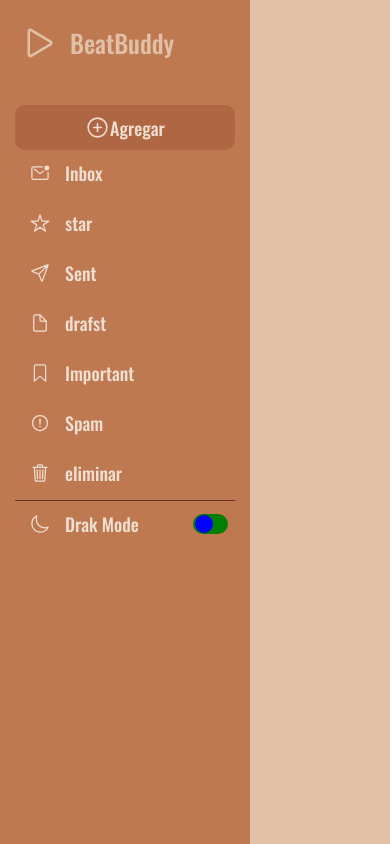
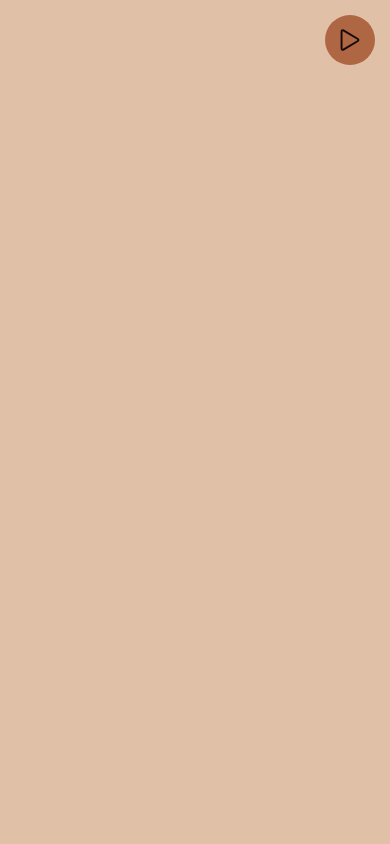
Before and after one commit to AngelRodas/killer_music.github.io, a PHP site: page / in a window 390 px wide. Run offline with PHP 8.4, Linux system fonts and the light colour scheme.

Commit message:
se adapta para cualquier dispositivo y se agregan botones para pantallas pequeñas

```diff
--- a/css/main.css
+++ b/css/main.css
@@ -41,15 +41,38 @@ body{
      --fondo4: rgb(122 14 9);
       --texto-o: rgb(15 0 0);
 }
+/* menu para pantallas pequeñas */
+.menu{
+    position: fixed;
+    width: 50px;
+    height: 50px;
+    font-size: 30px;
+    display: none;
+    justify-content: center;
+    align-items: center;
+    border-radius: 50%;
+    cursor: pointer;
+    background-color:var(--buttom);
+    color: var(--barra-lateral);
+    right: 15px;
+    top: 15px;
+    z-index: 100;
+}
+/* menu normal para pc */
 .barra-lateral{
-
+    position: fixed;
+    display: flex;
+    flex-direction: column;
+    justify-content: space-between;
     width: 250px;
     height: 100%;
     overflow: hidden;
     padding: 20px 15px;
     background-color: var(--fondo);
-    transition: width 0.5s ease;
     color: var(--letra-c);
+    transition:width 0.5s ease,background-color 0.3s ease,left 0.5s ease;
+    z-index: 50;
+
 }
 .mini-barra-lateral{
 width: 80px;
@@ -105,6 +128,21 @@ font-size: 25px;
 
 
 /*------------------------------> Menu Navegador*/
+.barra-lateral .navegacion{
+    height: 100%;
+    overflow-y: auto;
+    overflow-x: hidden;
+}
+.barra-lateral .navegacion::-webkit-scrollbar{
+    width: 5px;
+}
+.barra-lateral .navegacion::-webkit-scrollbar-thumb{
+    background-color: var(--letra-co);
+    border-radius: 5px;
+}
+.barra-lateral .navegacion::-webkit-scrollbar-thumb:hover{
+    background-color: var(--fondo);
+}
 .barra-lateral .navegacion li{
     list-style: none;
     display: flex;
@@ -117,7 +155,7 @@ font-size: 25px;
     align-items: center;
     text-decoration: none;
     border-radius: 10px;
-    background-color: var(--fondo);
+
     color: var(--texto);
 }
 .barra-lateral .navegacion a:hover{
@@ -134,6 +172,7 @@ font-size: 25px;
     width: 100%;
     height: 1px;
     background-color: var(--fondo4);
+    margin-top: 15px;
 }
 
 /*-------------------------> Modo Oscuro*/
@@ -142,6 +181,7 @@ font-size: 25px;
     border-radius: 10px;
     display: flex;
     justify-content: space-between;
+
 }
 .barra-lateral .modo-oscuro .info{
     width: 150px;
@@ -170,15 +210,58 @@ font-size: 25px;
     align-items: center;
     width: 35px;
     height: 20px;
-    background-color: green;
+    background-color: var(--letra-co);
     border-radius: 50px;
 }
 .barra-lateral .modo-oscuro .circulo{
     position: absolute;
     width: 18px;
     height: 90%;
-    background-color: blue;
+    background-color:var(--texto-o);
     border-radius: 50%;
     left: 2px;
+    transition: left 0.5s ease;
+}
+.barra-lateral .modo-oscuro .circulo.prendido{
+    left: 15px;
+}
+
+main{
+    margin-left: 250px;
+    padding: 20px;
+    transition: margin-left 0.5s ease;
+}
+main.min-main{
+    margin-left: 80px;
+}
+/*------------------> Responsive*/
+@media (max-height: 660px){
+    .barra-lateral .n-pagina{
+        margin-bottom: 5px;
+    }
+    .barra-lateral .modo-oscuro{
+        margin-bottom: 3px;
+    }
+}
+@media (max-width: 600px){
+    .barra-lateral{
+        position: fixed;
+        left: -250px;
+    }
+    .max-barra-lateral{
+        left: 0;
+    }
+    .menu{
+        display: flex;
+    }
+    .menu ion-icon:nth-child(2){
+        display: none;
+    }
+    main{
+        margin-left: 0;
+    }
+    main.min-main{
+        margin-left: 0;
+    }
 
 }
--- a/index.html
+++ b/index.html
@@ -7,7 +7,12 @@
     <title>BeatBuddy</title>
 </head>
 <body>
+    <div class="menu">
+        <ion-icon name="play-outline"></ion-icon>
+        <ion-icon name="pause-outline"></ion-icon>
+    </div>
     <div class="barra-lateral ">
+        <div>
         <div class="n-pagina">
           <ion-icon id="cloud" name="play-outline"></ion-icon>
           <span>BeatBuddy</span>
@@ -16,6 +21,7 @@
             <ion-icon name="add-circle-outline"></ion-icon>
             <span>Agregar</span>
         </button>
+    </div>
         <nav class="navegacion">
             <ul>
                 <li>
@@ -62,7 +68,7 @@
                 </li>
             </ul>
         </nav>
-
+<div>
         <div class="linea"></div>
 
         <div class="modo-oscuro">
@@ -79,6 +85,7 @@
             </div>
         </nav>
     </div>
+    </div>
 
 
 
--- a/js/main.js
+++ b/js/main.js
@@ -2,15 +2,40 @@ const cloud = document.getElementById("cloud");
 const barraLateral = document.querySelector(".barra-lateral");
 const spans = document.querySelectorAll("span");
 const mo=document.querySelector(".switch");
+const circulo = document.querySelector(".circulo")
+const menu=document.querySelector(".menu");
+const main= document.querySelector(".main")
+menu.addEventListener("click",()=>{
+    barraLateral.classList.toggle("max-barra-lateral");
+    if(barraLateral.classList.contains("max-barra-lateral")){
+        menu.children[0].style.display="none";
+        menu.children[1].style.display="block"
+    }
+    else
+    {
+        menu.children[0].style.display="block";
+        menu.children[1].style.display="none"
+    }
+    if(window.innerWidth<=300){
+        barraLateral.classList.toggle("mini-barra-lateral");
+        main.classList.add("min-main");
+        spans.forEach((span)=>{
+            spans.classList.add("oculto");
+        })
+    }
+});
 
 mo.addEventListener("click",()=>{
   let body =document.body;
   body. classList.toggle("dark-mode")
+  circulo.classList.toggle("prendido");
 })
 
 cloud.addEventListener("click",()=>{
 
 barraLateral.classList.toggle("mini-barra-lateral");
+main.classList.toggle("min-main");
+
 spans.forEach((span)=>{
     span.classList.toggle("oculto");
 })
```
